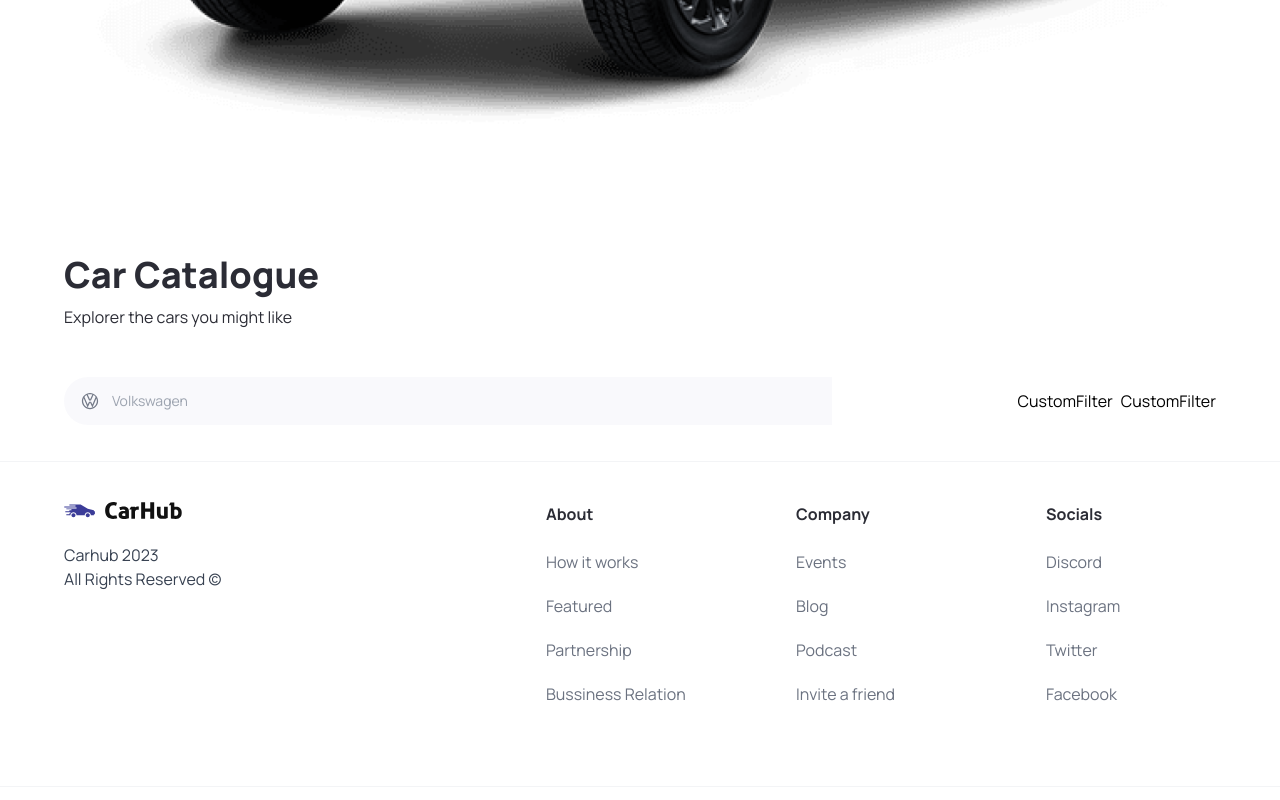
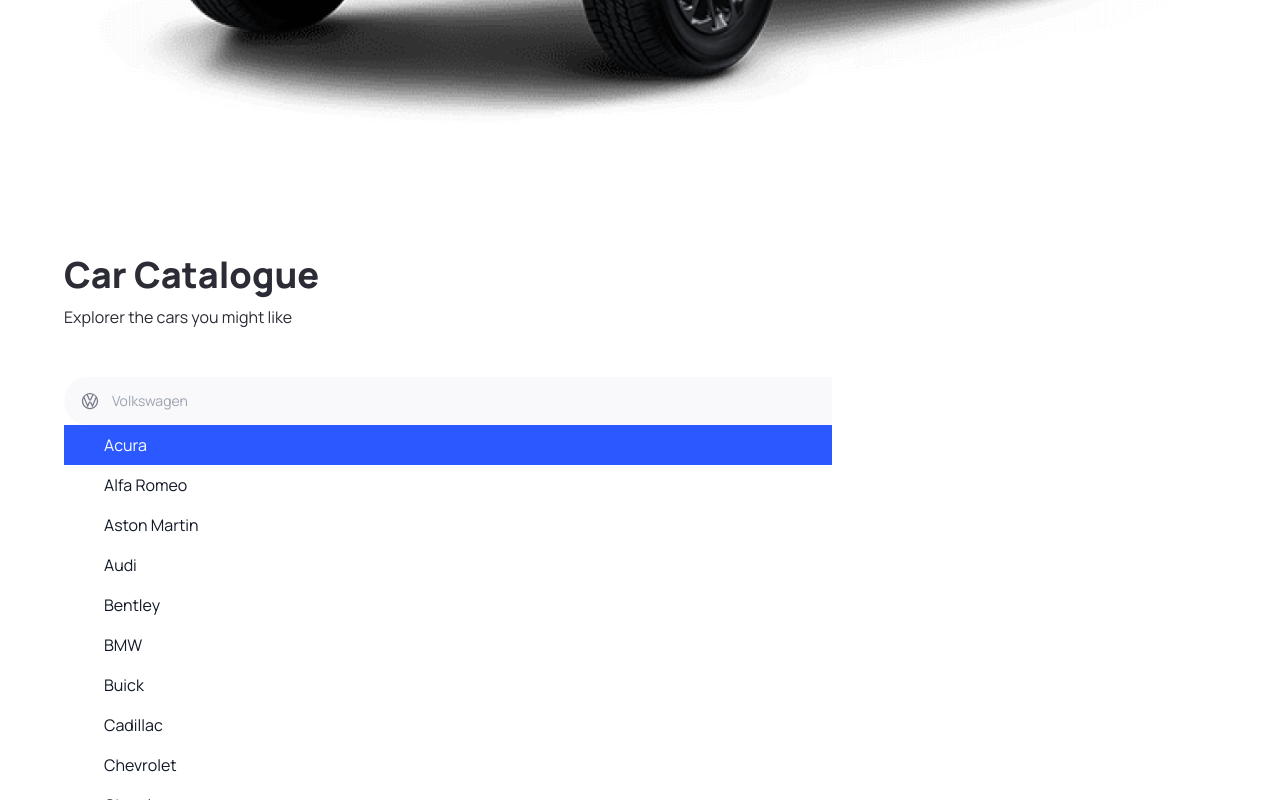
Before and after one commit to S-Soo100/car_showcase, a Next.js app: page / in a window 1280 px wide. Both pictures are taken after a click on the button 82 px from the left and 1494 px from the top of the page. Shown: the part 1094-1894 px from the top of the page. Built offline with nearby package versions, Linux system fonts and the light colour scheme.

Commit message:
메인화면 검색필터

```diff
--- a/src/components/SearchManufacturer.tsx
+++ b/src/components/SearchManufacturer.tsx
@@ -3,15 +3,27 @@
 import { SearchManufacturerProps } from "@/types";
 import React, { Fragment, useState } from "react";
 import Image from "next/image";
+import { manufacturers } from "@/constants";
 
 const SearchManufacturer = ({
   manufacturer,
   setManufacturer,
 }: SearchManufacturerProps) => {
   const [query, setQuery] = useState<string>("");
+
+  const filteredManufacturers =
+    query === ""
+      ? manufacturers
+      : manufacturers.filter((item) =>
+          item
+            .toLowerCase()
+            .replace(/\s+/g, "")
+            .includes(query.toLowerCase().replace(/\s+/g, ""))
+        );
+
   return (
     <div className="search-manufacturer">
-      <Combobox>
+      <Combobox value={manufacturer} onChange={setManufacturer}>
         <div className="relative w-full">
           <Combobox.Button className="absolute top-[14px]">
             <Image
@@ -37,7 +49,39 @@
             leaveTo="opacity-0"
             afterLeave={() => setQuery("")}
           >
-            <Combobox.Options></Combobox.Options>
+            <Combobox.Options>
+              {filteredManufacturers.map((item) => (
+                <Combobox.Option
+                  key={item}
+                  className={({ active }) =>
+                    `relative search-manufacturer__option
+                      ${
+                        active ? `bg-primary-blue text-white` : `text-gray-900`
+                      }`
+                  }
+                  value={item}
+                >
+                  {({ selected, active }) => (
+                    <>
+                      <span
+                        className={`block truncate ${
+                          selected ? "font-medium" : "font-normal"
+                        }`}
+                      >
+                        {item}
+                      </span>
+                      {selected ? (
+                        <span
+                          className={`absolute inset-y-0 left-0 flex items-center pl-3 ${
+                            active ? "text-white" : "text-teal-600"
+                          }`}
+                        ></span>
+                      ) : null}
+                    </>
+                  )}
+                </Combobox.Option>
+              ))}
+            </Combobox.Options>
           </Transition>
         </div>
       </Combobox>
```
